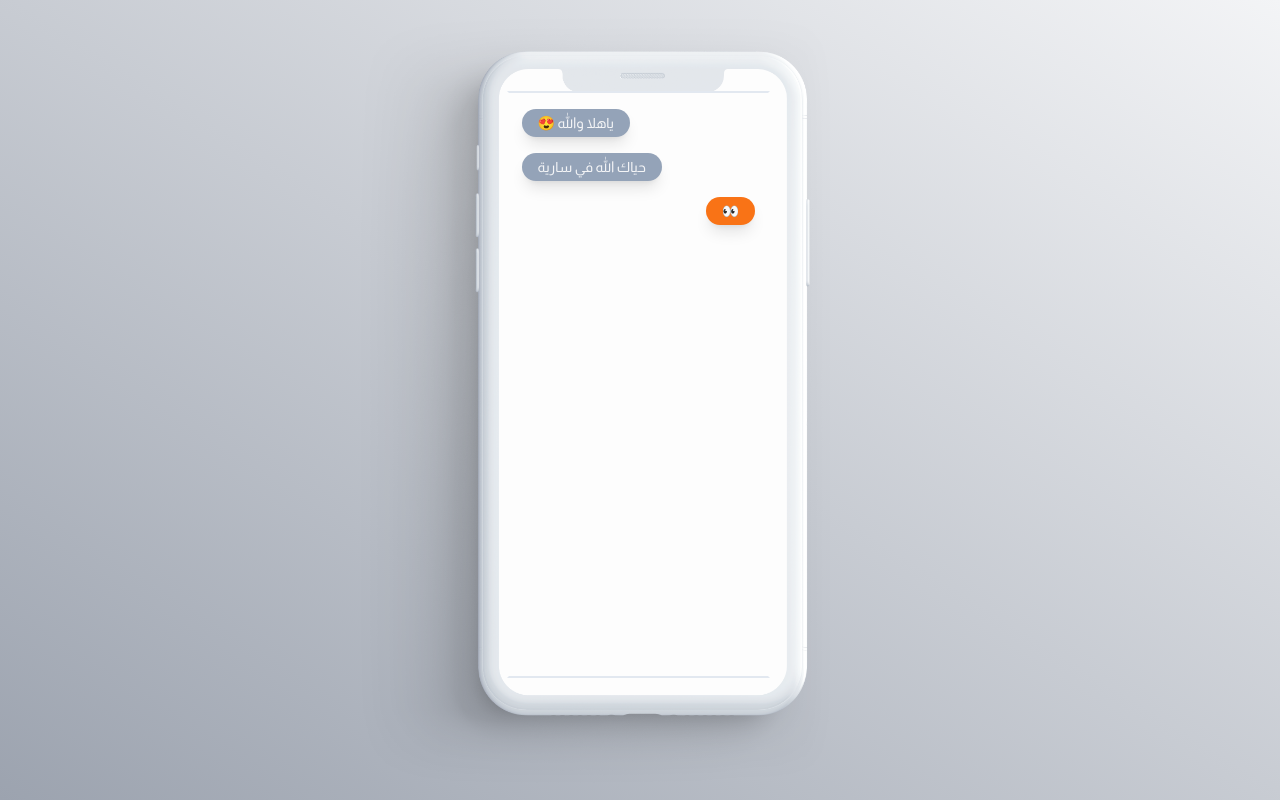
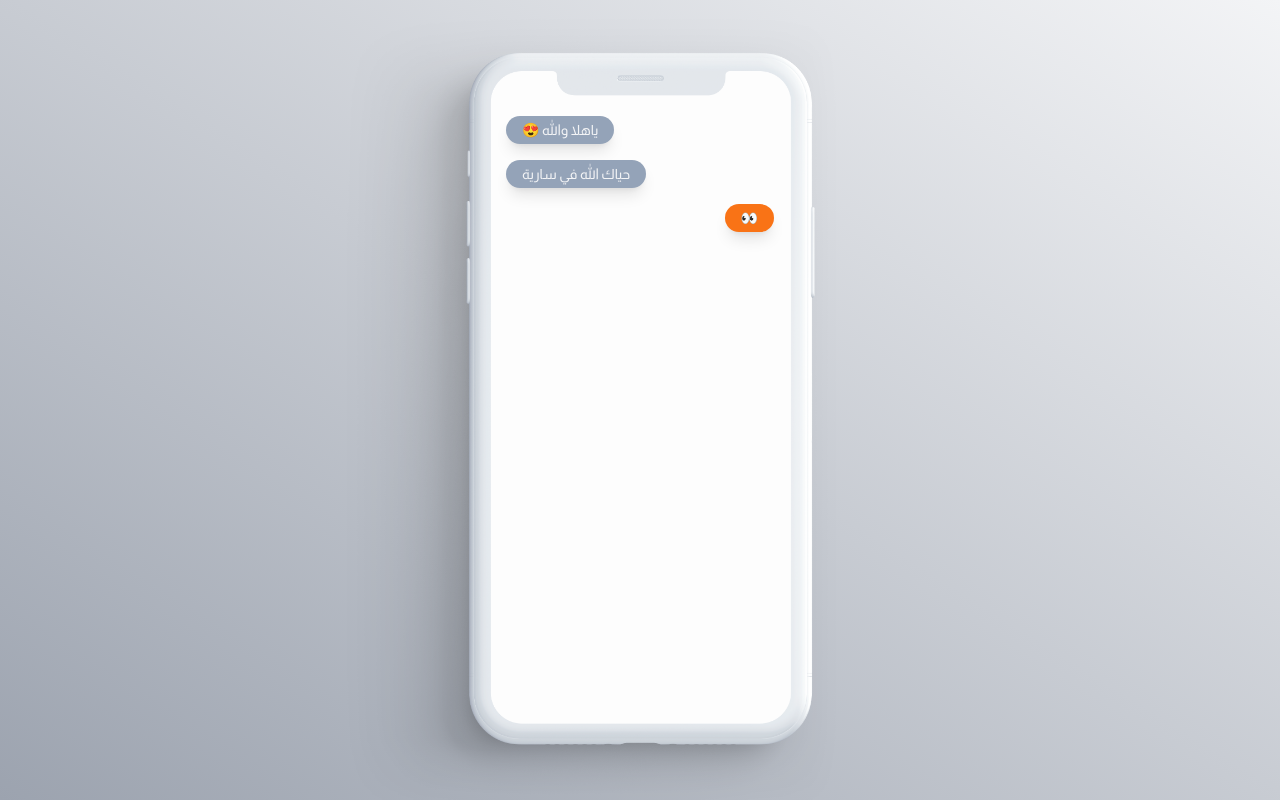
Before and after one commit to kk-cycls/saryah_landing, a plain HTML site: page index.html in a window 1280 px wide. Drawn offline with nearby package versions, Linux system fonts and the light colour scheme.

Commit message:
Update index.html

```diff
--- a/index.html
+++ b/index.html
@@ -16,28 +16,12 @@
 </head>
 <body>
     <div class="main sm:bg-gradient-to-bl bg-gradient-to-b  from-gray-100 via-grey-200 to-gray-400 w-screen min-h-screen flex justify-center items-center flex-nowrap ">
-      <div class=" sm:p-4 p-8 w-full h-full flex justify-center items-center">
-          <div class="sm:w-6/12 sm:h-10/12 w-full h-full relative sm:pr-[7%]">
-            <img src="iphone.png" class="static object-contain w-full h-full  invisible sm:visible"/>
-
-             <div class="inset-0 sm:pt-[12%] sm:pb-[17%] pt-12 absolute sm:h-10/12 h-full w-full flex justify-center items-center ">
-              <div class="sm:w-[42.1%] sm:h-10/12  sm:pb-4 sm:mr-[0.5%] overflow-auto w-full h-full px-[2%] py-4 pb-32  flex flex-col space-y-4 sm:border-2 border-y-slate-200 border-x-transparent" id="bot">
-
-                <!--<div class="w-full grid justify-items-end transition " id="${id}">
-                  <div class="py-1 px-[1%] w-full  flex justify-end items-center">
+      <div class=" sm:p-4 p-8 w-full h-full relative sm:mr-24">
+        <img src="iphone.png" class="object-contain w-full h-[800px] 2xl:h-[1000px] invisible sm:visible"/>
+        <div class="inset-0 sm:pt-0 pt-12 sm:pl-24 absolute sm:h-[800px] 2xl:h-[1000px] h-full flex justify-center items-center ">
+          <div class="sm:w-[300px] sm:h-[600px] 2xl:w-[360px] 2xl:h-[750px] overflow-auto w-full h-full px-4 py-4 pb-32 sm:pb-4 flex flex-col space-y-4 " id="bot">
 
 
-                      <p class="w-full text-left pl-[5%]">
-                        <a href="http://www.twitter.com" style="font-family: Ubuntu;" class="text-blue-500 underline"> saryah@ </a>
-                      </p>
-
-
-                    <div class="bg-gray-100 rounded-lg shadow-lg border-[0.5px] border-gray-300 aspect-square  w-4/12 flex justify-center items-center p-[5%]">
-                      <img src="dear.png" class=" object-contain w-full"/>
-                    </div>
-
-                  </div>
-                </div> -->
 
                 <!-- Bot Chat -->
               </div>
@@ -54,10 +38,10 @@
 function delay(time) {return new Promise(resolve => setTimeout(resolve, time));}
 function userBox(t, id){ return `<div class="w-full  transition " id="${id}">
                                     <div class="py-1 px-4 w-fit max-w-[75%] rounded-full shadow-lg  bg-slate-300 ">
-                                        <p class="break-normal text-sm text-gray-600 "> ${ t } </p></div></div>`}
+                                        <p class="break-normal md:text-xs lg:text-sm 2xl:text-xl text-sm text-gray-600 "> ${ t } </p></div></div>`}
 function botBox(t, id){ return `<div class="w-full grid justify-items-end  transition " id="${id}">
                                     <div class="py-1 px-4 w-fit max-w-[75%] rounded-full shadow-lg  bg-slate-400 ">
-                                        <p class="break-normal text-sm text-gray-100 "> ${ t } </p></div></div>`}
+                                        <p class="break-normal md:text-xs lg:text-sm 2xl:text-xl text-sm text-gray-100 "> ${ t } </p></div></div>`}
 
 var promise = new Promise(function(resolve, reject) {
     resolve(1);
@@ -112,7 +96,9 @@ function END(){
                     </div>
 
                   </div>
-                </div>`
+                </div>
+                <div class="text-transparent"> E</div>
+                <div class="text-transparent"> E</div>`
         botDiv.scrollTop = botDiv.scrollHeight;
         resolve(1);
     });
```
